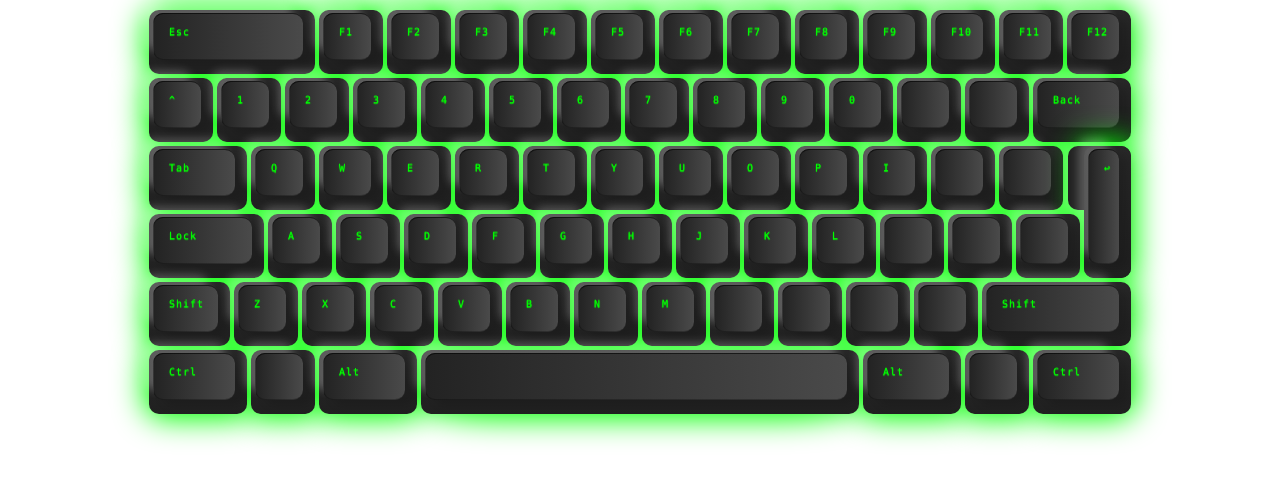
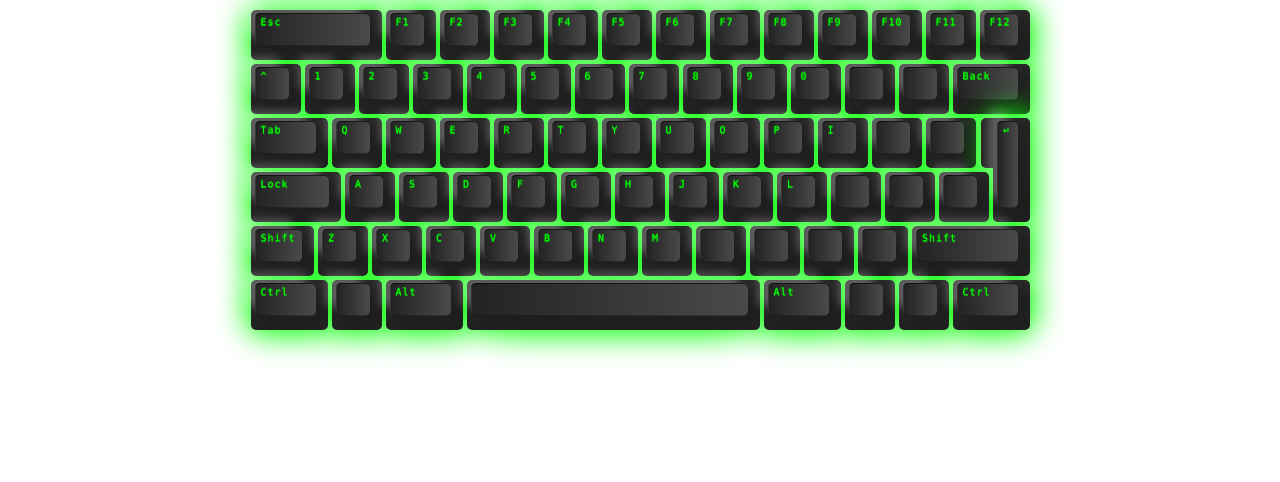
Before and after one commit to bnmosria/wrt, an Angular app: page / in a window 1280 px wide. Shown: the top 482 px of the page. Built offline with nearby package versions, Linux system fonts and the light colour scheme.

Commit message:
Modify layout

```diff
--- a/src/app/board/board-layout.scss
+++ b/src/app/board/board-layout.scss
@@ -3,8 +3,8 @@ $color-white: #fff;
 
 $color-key: mix($color-black, $color-white, 87%);
 
-$key-radius: 10px;
-$key-size: 64px;
+$key-radius: 5px;
+$key-size: 50px;
 $key-gutter: 4px;
 $key-spacing-horizontal: 9px;
 $key-spacing-vertical: 5px;
@@ -29,50 +29,61 @@ $key-spacing-vertical: 5px;
   grid-template-rows: repeat(2, $key-size / 2);
   justify-content: center;
   margin: $key-gutter / 2;
+
   &.is-arrow-down,
   &.is-arrow-up {
     grid-column-start: 51;
     grid-row-end: span 1;
   }
+
   &.is-arrow-down {
     grid-row-start: 10;
     margin-top: $key-gutter / 4;
   }
+
   &.is-arrow-up {
     grid-row-start: 9;
     margin-bottom: $key-gutter / 4;
   }
+
   &.is-ctrl,
   &.is-alt,
   &.is-backspace,
-  &.is-tab{
+  &.is-tab {
     grid-column-end: span 6;
   }
-  &.is-backspace{
+
+  &.is-backspace {
     align-items: flex-end;
   }
-  &.is-escape{
+
+  &.is-escape {
     grid-column-start: 1;
     grid-column-end: span 10;
   }
-  &.is-capslock{
+
+  &.is-capslock {
     grid-column-end: span 7;
   }
+
   &.is-command,
-  &.is-shift-left{
+  &.is-shift-left {
     grid-column-end: span 5;
   }
-  &.is-enter{
+
+  &.is-enter {
     border-radius: 0 $key-radius $key-radius $key-radius;
     grid-column-start: 56;
     grid-column-end: span 3;
     grid-row-end: span 4;
     position: relative;
+
     &::before {
       content: '';
       position: absolute;
     }
-    &::before{
+
+    &::before {
       background-color: $color-key;
       border-radius: $key-radius 0 0 $key-radius;
       height: $key-size;
@@ -81,24 +92,30 @@ $key-spacing-vertical: 5px;
       width: $key-size / 4;
     }
   }
+
   &.is-left,
-  &.is-right{
+  &.is-right {
     justify-content: space-between;
     line-height: 20px;
   }
-  &.is-left{
+
+  &.is-left {
     align-items: flex-start;
   }
-  &.is-right{
+
+  &.is-right {
     align-items: flex-end;
   }
-  &.is-shift-right{
+
+  &.is-shift-right {
     grid-column-end: span 9;
   }
-  &.is-space{
-    grid-column-end: span 26;
+
+  &.is-space {
+    grid-column-end: span 22;
   }
-  &.is-tab{
+
+  &.is-tab {
     align-items: flex-start;
   }
 }
--- a/src/app/board/board.component.html
+++ b/src/app/board/board.component.html
@@ -72,5 +72,6 @@
   <app-key [key]="code.Space" class="key is-space"></app-key>
   <app-key [key]="code.AltLeft" class="key is-alt"></app-key>
   <app-key [key]="code.Empty" class="key"></app-key>
+  <app-key [key]="code.Empty" class="key"></app-key>
   <app-key [key]="code.ControlLeft" class="key is-ctrl"></app-key>
 </section>
--- a/src/app/key/key.component.scss
+++ b/src/app/key/key.component.scss
@@ -1,7 +1,10 @@
+$key-radius: 5px;
+
 :host {
   --keyColor: #00ff00;
   display: block;
   font-family: "Lucida Console", sans-serif;
+  font-weight: 300;
   border-radius: 20%;
   background-color: #fff;
   transition: all 0.5s ease-in-out;
@@ -20,9 +23,9 @@ div {
   box-sizing: border-box;
   width: 100%;
   height: 100%;
-  border-radius: 10px;
+  border-radius: $key-radius;
   background: linear-gradient(180deg,#282828,#202020);
-  padding: 10px 20px;
+  padding: 0 10px;
 
   &:before {
     content: '';
@@ -32,7 +35,7 @@ div {
     bottom: 14px;
     right: 12px;
     background: linear-gradient(90deg,#232323,#4a4a4a);
-    border-radius: 10px;
+    border-radius: $key-radius;
     box-shadow:
       -10px -10px 10px rgba(255,255,255,.25),
       10px 5px 10px rgba(0,0,0,.15);
```
